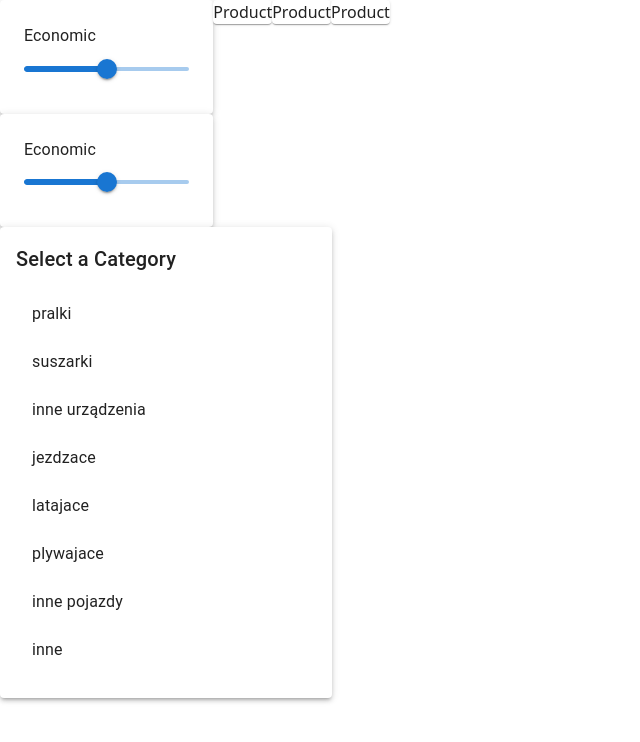
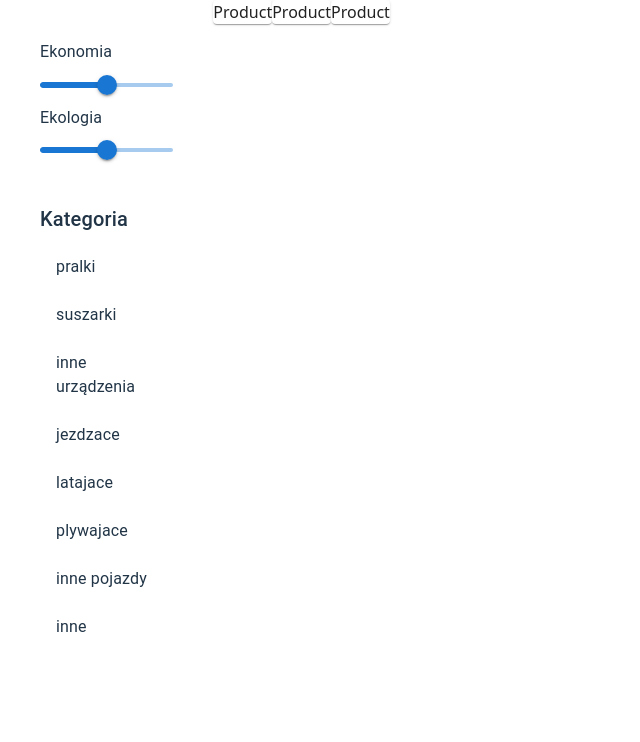
Before and after one commit to Szyplc/Hackathon, a React (Vite) app in the folder frontend/: page / in a window 1280 px wide. Shown: the top 742 px of the page, without its empty margins (0-640 px from the left). Built offline with nearby package versions, Linux system fonts and the light colour scheme.

Commit message:
Better design

```diff
--- a/frontend/src/components/Category.tsx
+++ b/frontend/src/components/Category.tsx
@@ -1,27 +1,30 @@
-import { List, ListItem, ListItemButton, ListItemText, Typography, Paper } from "@mui/material";
+import {
+    List,
+    ListItem,
+    ListItemButton,
+    ListItemText,
+    Typography,
+    Paper,
+} from "@mui/material";
 
 const CategoryPanel = ({
     categories,
     selectedCategory,
-    setSelectedCategory
-}: { categories: string[], selectedCategory: string | null, setSelectedCategory: any }) => {
-
+    setSelectedCategory,
+}: {
+    categories: string[];
+    selectedCategory: string | null;
+    setSelectedCategory: any;
+}) => {
     const handleSelect = (category: string) => {
         setSelectedCategory(category);
         console.log("Selected category:", category);
     };
 
     return (
-    <Paper
-      elevation={3}
-      sx={{
-        width: 300,
-        padding: 2,
-        border: selectedCategory ? "2px solid #1976d2" : "none"
-      }}
-    >
-      <Typography variant="h6" gutterBottom>
-        Select a Category
+        <>
+            <Typography variant="h6" marginTop={4}>
+                Kategoria
             </Typography>
             <List>
                 {categories.map((category) => (
@@ -30,12 +33,18 @@ const CategoryPanel = ({
                             selected={selectedCategory === category}
                             onClick={() => handleSelect(category)}
                             sx={{
-                bgcolor: selectedCategory === category ? "#1976d2" : "inherit",
-                color: selectedCategory === category ? "green" : "inherit",
+                                bgcolor:
+                                    selectedCategory === category
+                                        ? "#1976d2"
+                                        : "inherit",
+                                color:
+                                    selectedCategory === category
+                                        ? "green"
+                                        : "inherit",
                                 "&:hover": {
                                     bgcolor: "#1976d2",
                                     color: "white",
-                }
+                                },
                             }}
                         >
                             <ListItemText primary={category} />
@@ -43,7 +52,7 @@ const CategoryPanel = ({
                     </ListItem>
                 ))}
             </List>
-    </Paper>
+        </>
     );
 };
 
--- a/frontend/src/components/Sidebar.tsx
+++ b/frontend/src/components/Sidebar.tsx
@@ -1,6 +1,7 @@
 import { useState } from "react";
 import SliderDemo from "./Slider";
 import CategoryPanel from "./Category";
+import { Box } from "@mui/material";
 
 function App() {
     const [economicValue, setEconomicValue] = useState(50);
@@ -20,14 +21,14 @@ function App() {
     );
 
     return (
-        <>
+        <Box padding={5}>
             <SliderDemo
-                label="Economic"
+                label="Ekonomia"
                 value={economicValue}
                 setValue={(value: number) => setEconomicValue(value)}
             />
             <SliderDemo
-                label="Economic"
+                label="Ekologia"
                 value={ecologicValue}
                 setValue={(value: number) => setEcologicValue(value)}
             />
@@ -36,7 +37,7 @@ function App() {
                 selectedCategory={selectedCategory}
                 setSelectedCategory={setSelectedCategory}
             />
-        </>
+        </Box>
     );
 }
 
--- a/frontend/src/components/Slider.tsx
+++ b/frontend/src/components/Slider.tsx
@@ -19,7 +19,6 @@ const SliderDemo: React.FC<SliderDemoProps> = ({
     };
 
     return (
-        <Paper elevation={3} sx={{ p: 3, maxWidth: 600, mx: "auto" }}>
         <Box>
             <Typography id="basic-slider" gutterBottom>
                 {label}
@@ -33,8 +32,7 @@ const SliderDemo: React.FC<SliderDemoProps> = ({
                 />
             </Box>
         </Box>
-        </Paper>
     );
-};
+}
 
 export default SliderDemo;
```
Lines whose indentation alone changed are shown as unchanged.
